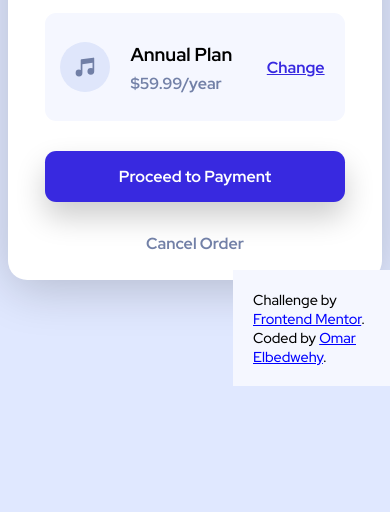
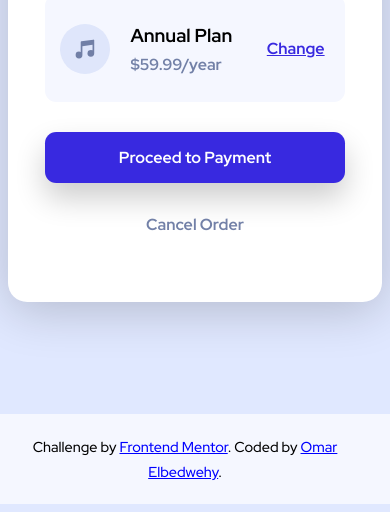
Before and after one commit to OmarElbedwehy/Order-summary-component, a plain HTML site: page index.html in a window 390 px wide. Shown: the part 458-970 px from the top of the page. Before the commit the page ends 860 px from the top, so only its background shows below. Drawn offline with Linux system fonts and the light colour scheme.

Commit message:
Project File

```diff
--- a/index.html
+++ b/index.html
@@ -35,8 +35,10 @@
 
 
   <footer>
-    Challenge by <a href="https://www.frontendmentor.io?ref=challenge" target="_blank">Frontend Mentor</a>.
+    <div class="text">
+      Challenge by <a href="https://www.frontendmentor.io?ref=challenge" target="_blank">Frontend Mentor</a>.
     Coded by <a href="https://github.com/OmarElbedwehy">Omar Elbedwehy</a>.
+    </div>
   </footer>
 </body>
 </html>
--- a/style.css
+++ b/style.css
@@ -78,6 +78,7 @@ main{
 
 .card .music a:hover{
   color: hsl(245deg 61% 68%);
+  text-decoration:  none;
 }
 
 .card .button{
@@ -120,6 +121,7 @@ footer{
 footer a{
   color: #0000ff;
   transition: 0.3s;
+  text-align: center;
 }
 
 footer a:hover{
@@ -127,10 +129,20 @@ footer a:hover{
 }
 
 @media (max-width: 768px) {
-  .card{
-    height: 625px;
-  }
   body{
     background-image: url(images/pattern-mobile-desktop.svg);
   }
+  .card .music{
+    margin-top: 20px;
+  }
+  footer{
+    width: 100%;
+    position: relative;
+    left: -30px;
+    margin-top: 20px;
+  }
+  footer .text{
+    line-height: 25px;
+    text-align: center;
+  }
 }
```
